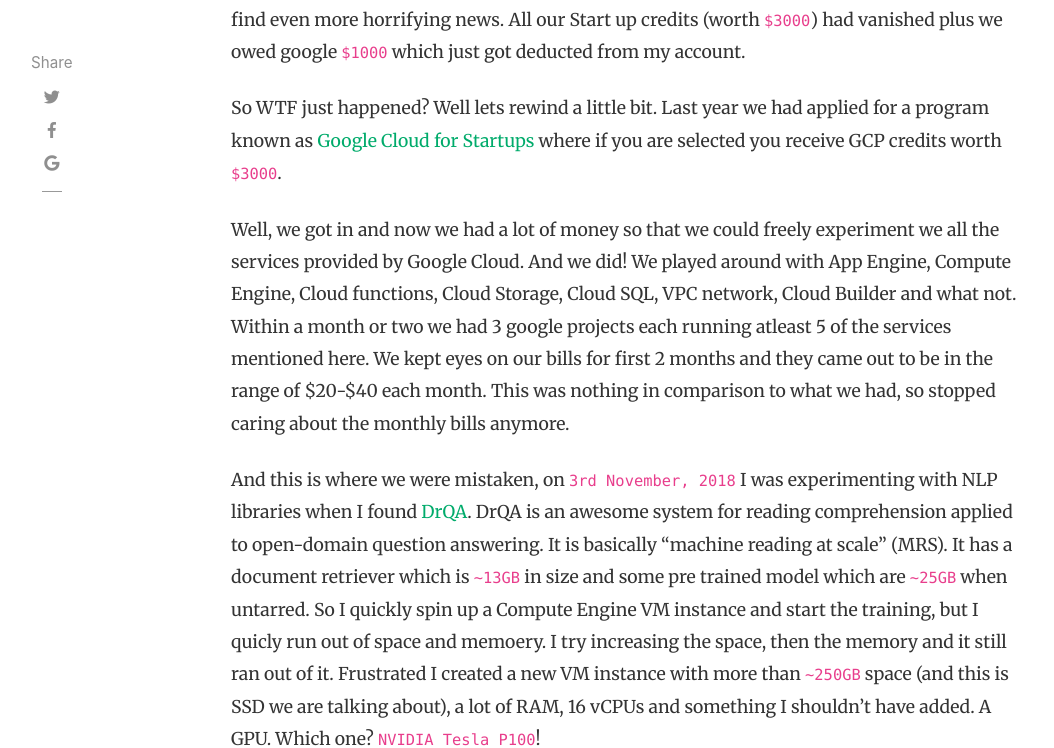
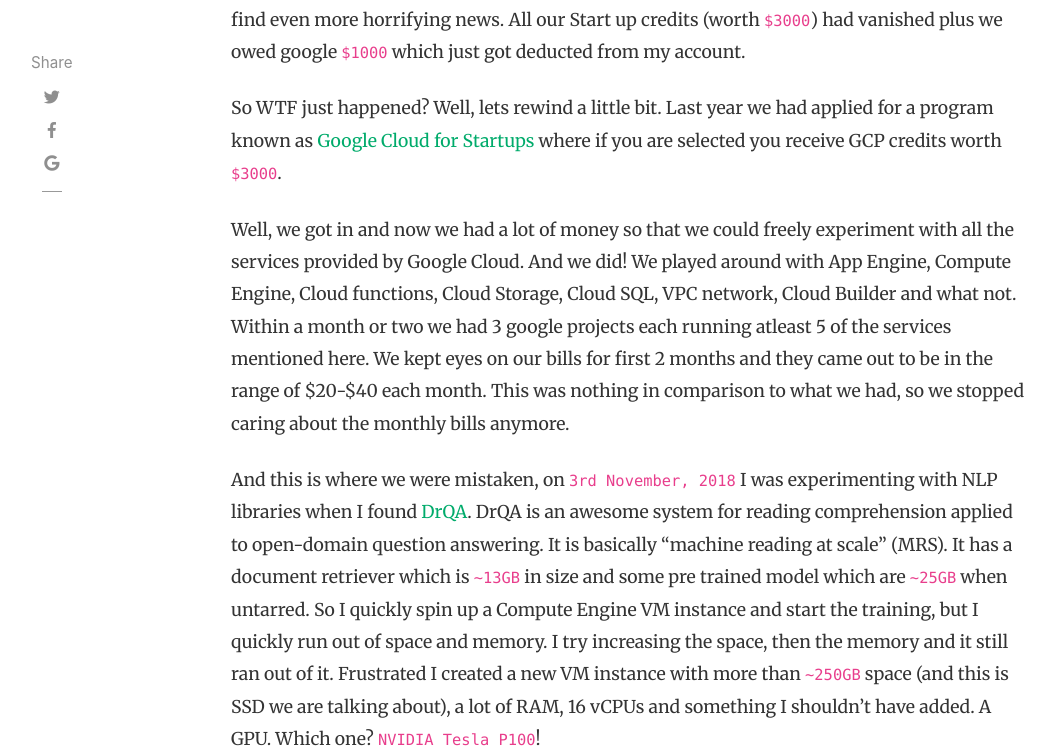
Before and after one commit to ahhda/ahhda.github.io, a Jekyll site: the page built from _posts/2019-01-08-thousand-dollar-bill-google-cloud.md, in a window 1280 px wide and 1400 px high, scrolled down 1285 px. Shown: the part 163-911 px from the top of the window, without its empty margins (54-1108 px from the left). Built offline with Jekyll 4.4.1, drawn with Linux system fonts in a browser that asks for light colours; nearby versions of some CDN libraries; comment, search, counter and statistics services are not loaded; some of the changed text lies outside the part shown.

Commit message:
spelling corrections

```diff
--- a/_posts/2019-01-08-thousand-dollar-bill-google-cloud.md
+++ b/_posts/2019-01-08-thousand-dollar-bill-google-cloud.md
@@ -15,11 +15,11 @@
 
 Thats right more than `$1000` were just cut from my account by Google Cloud. I thought this might have been a mistake and quickly turn to my laptop, open my google cloud account to find even more horrifying news. All our Start up credits (worth `$3000`) had vanished plus we owed google `$1000` which just got deducted from my account.
 
-So WTF just happened? Well lets rewind a little bit. Last year we had applied for a program known as [Google Cloud for Startups](https://cloud.google.com/developers/startups/) where if you are selected you receive GCP credits worth `$3000`.
+So WTF just happened? Well, lets rewind a little bit. Last year we had applied for a program known as [Google Cloud for Startups](https://cloud.google.com/developers/startups/) where if you are selected you receive GCP credits worth `$3000`.
 
-Well, we got in and now we had a lot of money so that we could freely experiment we all the services provided by Google Cloud. And we did! We played around with App Engine, Compute Engine, Cloud functions, Cloud Storage, Cloud SQL, VPC network, Cloud Builder and what not. Within a month or two we had 3 google projects each running atleast 5 of the services mentioned here. We kept eyes on our bills for first 2 months and they came out to be in the range of $20-$40 each month. This was nothing in comparison to what we had, so stopped caring about the monthly bills anymore.
+Well, we got in and now we had a lot of money so that we could freely experiment with all the services provided by Google Cloud. And we did! We played around with App Engine, Compute Engine, Cloud functions, Cloud Storage, Cloud SQL, VPC network, Cloud Builder and what not. Within a month or two we had 3 google projects each running atleast 5 of the services mentioned here. We kept eyes on our bills for first 2 months and they came out to be in the range of $20-$40 each month. This was nothing in comparison to what we had, so we stopped caring about the monthly bills anymore.
 
-And this is where we were mistaken, on `3rd November, 2018` I was experimenting with NLP libraries when I found [DrQA](https://github.com/facebookresearch/DrQA). DrQA is an awesome system for reading comprehension applied to open-domain question answering. It is basically "machine reading at scale" (MRS). It has a document retriever which is `~13GB` in size and some pre trained model which are `~25GB` when untarred. So I quickly spin up a Compute Engine VM instance and start the training, but I quicly run out of space and memoery. I try increasing the space, then the memory and it still ran out of it. Frustrated I created a new VM instance with more than `~250GB` space (and this is SSD we are talking about), a lot of RAM, 16 vCPUs and something I shouldn't have added. A GPU. Which one? `NVIDIA Tesla P100`!
+And this is where we were mistaken, on `3rd November, 2018` I was experimenting with NLP libraries when I found [DrQA](https://github.com/facebookresearch/DrQA). DrQA is an awesome system for reading comprehension applied to open-domain question answering. It is basically "machine reading at scale" (MRS). It has a document retriever which is `~13GB` in size and some pre trained model which are `~25GB` when untarred. So I quickly spin up a Compute Engine VM instance and start the training, but I quickly run out of space and memory. I try increasing the space, then the memory and it still ran out of it. Frustrated I created a new VM instance with more than `~250GB` space (and this is SSD we are talking about), a lot of RAM, 16 vCPUs and something I shouldn't have added. A GPU. Which one? `NVIDIA Tesla P100`!
 
 Well the rest is just history.
 
```
Also changed, not shown: other parts of _posts/2019-01-08-thousand-dollar-bill-google-cloud.md (+1 -1 lines).
